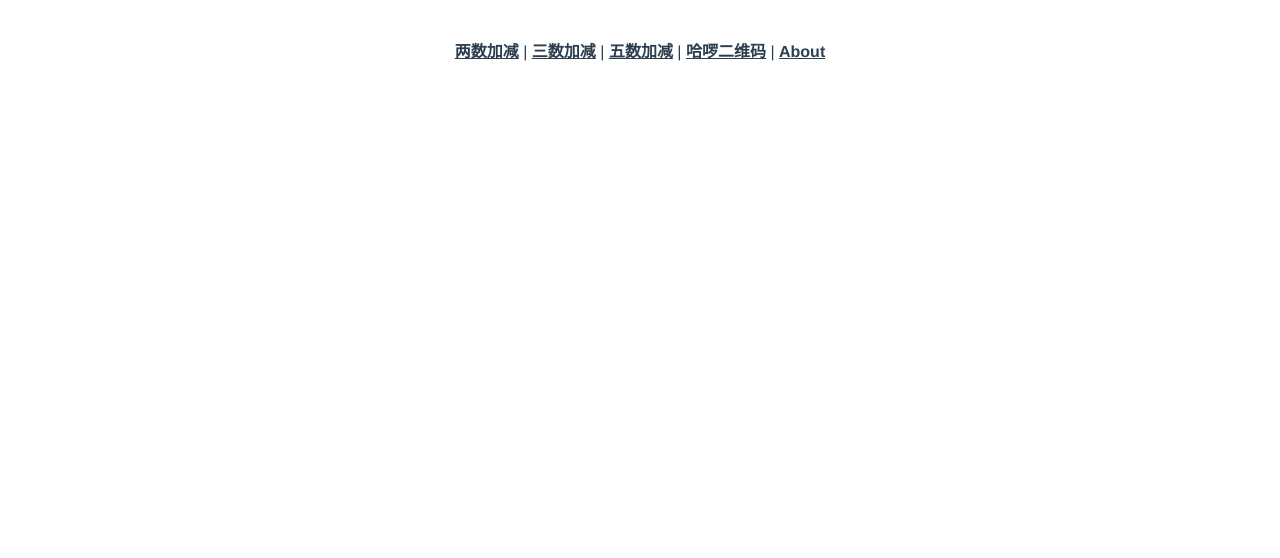
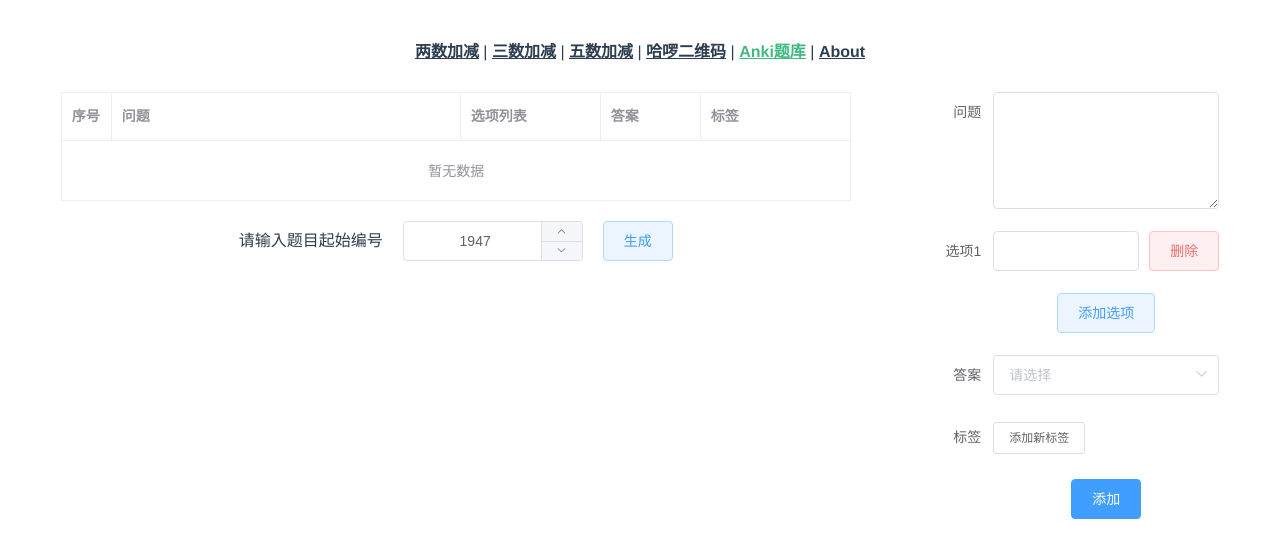
Before and after one commit to git9527/children-helper, a Vue app: page /secret/anki in a window 1280 px wide. Shown: the top 558 px of the page. Built offline with nearby package versions, Linux system fonts and the light colour scheme; what vue-uweb would draw is missing.

Commit message:
add anki

```diff
--- a/src/App.vue
+++ b/src/App.vue
@@ -5,6 +5,7 @@
       <router-link to="/math/plus-minus/3">三数加减</router-link> |
       <router-link to="/math/plus-minus/5">五数加减</router-link> |
       <router-link to="/secret/haluo">哈啰二维码</router-link> |
+      <router-link to="/secret/anki">Anki题库</router-link> |
       <router-link to="/about">About</router-link>
     </div>
     <router-view/>
--- a/src/router/index.js
+++ b/src/router/index.js
@@ -31,6 +31,11 @@ const routes = [
     component: () => import('../views/secret/subscribe.vue')
   },
   {
+    path: '/secret/anki',
+    name: 'secret-anki',
+    component: () => import('../views/secret/anki-select.vue')
+  },
+  {
     path: '/about',
     name: 'about',
     // route level code-splitting
--- /dev/null
+++ b/src/views/secret/anki-select.vue
@@ -0,0 +1,245 @@
+<template>
+  <div class="app-container">
+    <el-row>
+      <el-col :span="15" :offset="1">
+        <el-table :data="items"
+                  stripe
+                  border>
+          <el-table-column
+              type="index"
+              label="序号"
+              width="50">
+          </el-table-column>
+          <el-table-column
+              prop="question"
+              label="问题">
+          </el-table-column>
+          <el-table-column
+              width="140"
+              label="选项列表">
+            <template slot-scope="scope">
+              <div v-for="(option, index) of scope.row.options" :key="index">{{option}}</div>
+            </template>
+          </el-table-column>
+          <el-table-column
+              width="100"
+              prop="answer"
+              label="答案">
+          </el-table-column>
+          <el-table-column
+              width="150"
+              label="标签">
+            <template slot-scope="scope">
+              <el-tag
+                  :key="index"
+                  v-for="(tag, index) in scope.row.tags">
+                {{tag}}
+              </el-tag>
+            </template>
+          </el-table-column>
+        </el-table>
+        <div class="btn">
+          <span>请输入题目起始编号</span>
+          <el-input-number v-model="startNumber" :min="1" :max="9999" controls-position="right" class="start-number"></el-input-number>
+          <el-button type="primary" plain @click="onGenerate">生成</el-button>
+        </div>
+      </el-col>
+      <el-col :span="6" :offset="1">
+        <el-form ref="form" :model="form" label-width="90px">
+          <el-form-item label="问题">
+            <el-input v-model="form.question" type="textarea" rows="5"></el-input>
+          </el-form-item>
+          <el-form-item
+              v-for="(option, index) in form.options"
+              :label="'选项' + (index+1)"
+              :key="index">
+            <el-input v-model="form.options[index]" class="option-input"></el-input>
+            <el-button @click="removeOption(index)" type="danger" plain>删除</el-button>
+          </el-form-item>
+          <el-form-item>
+            <el-button @click="addOption" type="primary" plain>添加选项</el-button>
+          </el-form-item>
+          <el-form-item label="答案">
+            <el-select v-model="form.answer" class="full-wide">
+              <el-option v-for="(option, index) in form.options" :label="option" :value="index+1" :key="index"></el-option>
+            </el-select>
+          </el-form-item>
+          <el-form-item label="标签">
+            <div class="tag-container">
+              <el-tag
+                  :key="index"
+                  v-for="(tag, index) in form.tags"
+                  closable
+                  :disable-transitions="false"
+                  @close="removeTag(index)">
+                {{tag}}
+              </el-tag>
+              <el-input
+                  class="input-new-tag"
+                  v-if="inputVisible"
+                  v-model="inputValue"
+                  ref="saveTagInput"
+                  size="small"
+                  @keyup.enter.native="handleInputConfirm"
+                  @blur="handleInputConfirm"
+              >
+              </el-input>
+              <el-button v-else class="button-new-tag" size="small" @click="showInput">添加新标签</el-button>
+            </div>
+          </el-form-item>
+          <el-form-item>
+            <el-button type="primary" @click="onSubmit">添加</el-button>
+          </el-form-item>
+        </el-form>
+      </el-col>
+      <el-col :span="1"></el-col>
+    </el-row>
+
+  </div>
+</template>
+
+<script>
+import { saveAs } from 'file-saver'
+
+export default {
+  data() {
+    return {
+      items: [],
+      form: {
+        question: '',
+        options: [''],
+        answer: '',
+        tags: []
+      },
+      inputVisible: false,
+      inputValue: '',
+      startNumber: 1947
+    }
+  },
+  mounted() {
+  },
+  methods: {
+    onSubmit() {
+      if (!this.form.question.includes('【    】')) {
+        this.$message.error("问题中需含待替换部分【    】")
+        return
+      }
+      for (const option of this.form.options) {
+        if (!option) {
+          this.$message.error("所有选项均不能为空")
+          return
+        }
+        if (option.includes(" ")) {
+          this.$message.error("选项中不能带有空格")
+        }
+      }
+      if (!this.form.answer) {
+        this.$message.error("答案不能为空")
+        return
+      }
+      const _copy = JSON.parse(JSON.stringify(this.form));
+      this.items.push(_copy)
+      this.form = {
+        question: '',
+        options: [''],
+        answer: '',
+        tags: []
+      }
+    },
+    handleDelete(index) {
+      this.items.splice(index, 1);
+    },
+    onGenerate() {
+      let content = ""
+      for (let i=0; i< this.items.length; i++) {
+        const item = this.items[i]
+        const seq = this.zeroPad(i + this.startNumber, 4)
+        const question = this.getFormattedQuestion(item)
+        const options = item.options.join("||")
+        const answer = item.answer
+        const tags = item.tags.join(" ")
+        content += seq + '\t' + question + '\t' + options + '\t' + answer + '\t' + tags + '\n'
+      }
+      const blob = new Blob([content], {type: "text/plain;charset=utf-8"})
+      saveAs(blob, "start-from-" + this.startNumber + '.txt')
+    },
+    getFormattedQuestion(item) {
+      const count = item.question.split("【 ").length - 1
+      const answer_array = item.options[item.answer-1].split("-")
+      if (count !== answer_array.length) {
+        this.$message.error("题目中待填空数与答案中不符合")
+        return
+      }
+      let question = item.question
+      for (let i=0; i< answer_array.length;i++) {
+        console.log('before replace', question)
+        question = question.replace("【    】", '<font color="#e25b76">{{c1::【' + answer_array[i] + '】}}</font>')
+        console.log('after replace', question)
+      }
+      return question
+    },
+    zeroPad(num, places) {
+      const zero = places - num.toString().length + 1;
+      return Array(+(zero > 0 && zero)).join("0") + num;
+    },
+    removeOption(index) {
+      this.form.options.splice(index, 1)
+    },
+    removeTag (index) {
+      this.form.tags.splice(index, 1)
+    },
+    addOption () {
+      this.form.options.push('')
+    },
+    showInput() {
+      this.inputVisible = true;
+      this.$nextTick(() => {
+        this.$refs.saveTagInput.$refs.input.focus();
+      })
+    },
+    handleInputConfirm() {
+      let inputValue = this.inputValue;
+      if (inputValue) {
+        this.form.tags.push(inputValue);
+      }
+      this.inputVisible = false;
+      this.inputValue = '';
+    }
+  }
+}
+</script>
+
+<style scoped>
+.btn {
+  margin-top: 20px;
+  margin-bottom: 10px;
+}
+.option-input {
+  width: calc(100% - 80px);
+  margin-right: 10px;
+}
+.el-tag {
+  margin-right: 10px;
+}
+.button-new-tag {
+  margin-right: 10px;
+  height: 32px;
+  line-height: 30px;
+  padding-top: 0;
+  padding-bottom: 0;
+}
+.input-new-tag {
+  width: 90px;
+  margin-right: 10px;
+  vertical-align: bottom;
+}
+.full-wide {
+  width: 100%;
+}
+.tag-container {
+  float: left;
+}
+.start-number {
+  margin: 0 20px;
+}
+</style>
```
Also changed, not shown: package.json (+5 -2 lines), 38 other files (tests, documents, lock files or other folders).
